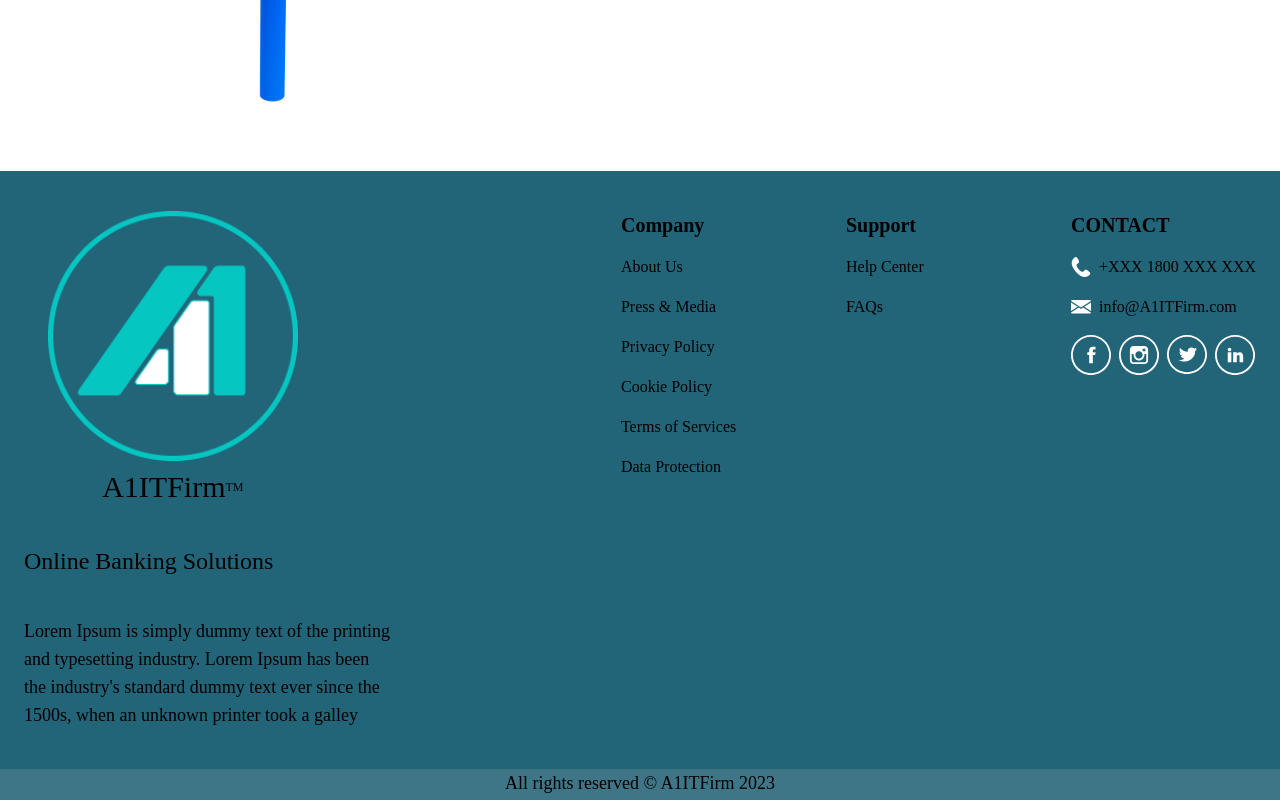
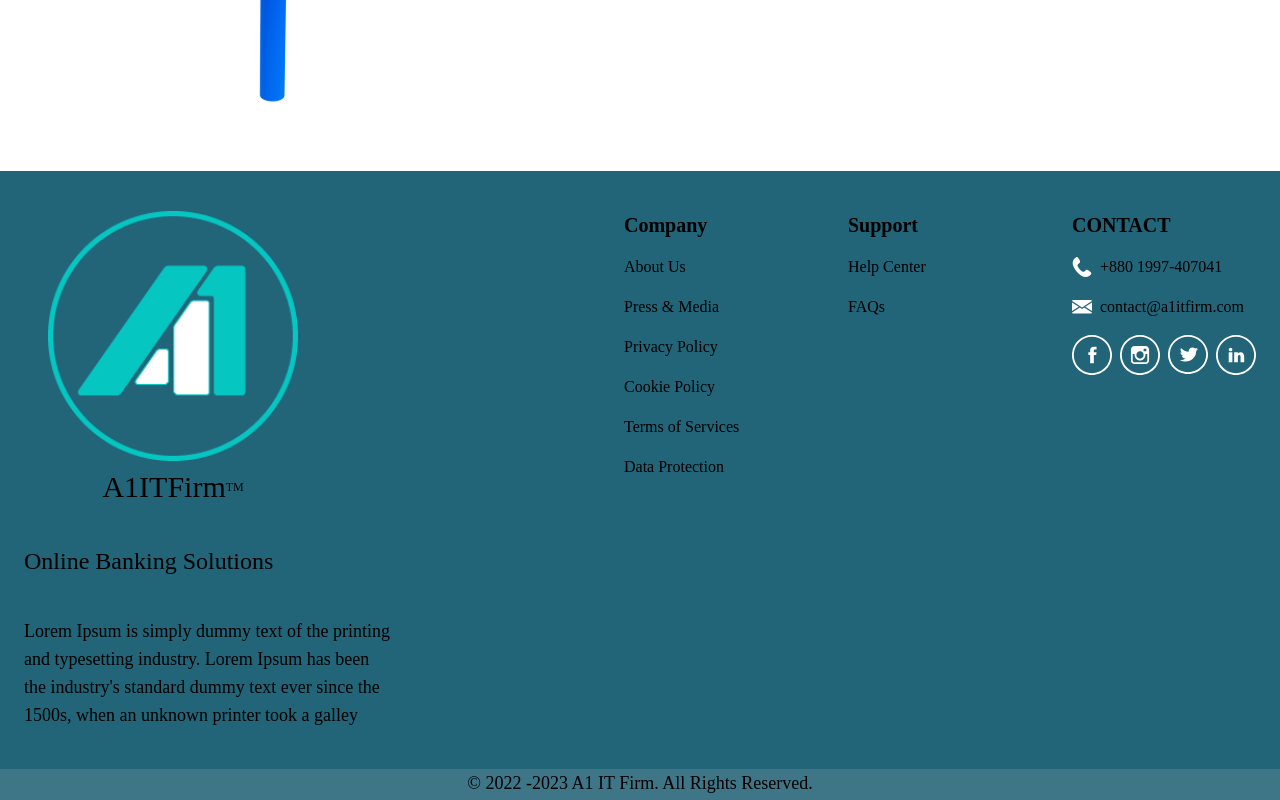
Before and after one commit to Tamjid-Mostafa/A1ITFirm, a Next.js app: page / in a window 1280 px wide. Shown: the part 4475-5275 px from the top of the page. Built offline with nearby package versions, Linux system fonts and the light colour scheme.

Commit message:
hero and footer changed

```diff
--- a/components/common/Footer/Footer.jsx
+++ b/components/common/Footer/Footer.jsx
@@ -50,7 +50,7 @@ const Footer = () => {
     {
       title: 'Facebook',
       icon: '/facebook.svg',
-      href: 'https://www.facebook.com/',
+      href: 'https://www.facebook.com/a1itfirm/',
     },
     {
       title: 'Instagram',
@@ -70,14 +70,14 @@ const Footer = () => {
   ]
   const contact = [
     {
-      title: '+XXX 1800 XXX XXX',
+      title: '+880 1997-407041',
       icon: '/telephone.svg',
-      href: 'tel:+XXX 1800 XXX XXX',
+      href: 'tel:+880 1997-407041',
     },
     {
-      title: 'info@A1ITFirm.com',
+      title: 'contact@a1itfirm.com',
       icon: '/envelop.svg',
-      href: 'mailto:info@A1ITFirm.com',
+      href: 'mailto:contact@a1itfirm.com',
     },
   ]
 
@@ -184,7 +184,7 @@ const Footer = () => {
             </ul>
           </div>
         </Container>
-          <div className={cn(s.copyright)}>All rights reserved © A1ITFirm 2023</div>
+          <div className={cn(s.copyright)}>© 2022 -2023 A1 IT Firm. All Rights Reserved.</div>
       </div>
     </AnimatePresence>
   )
```
